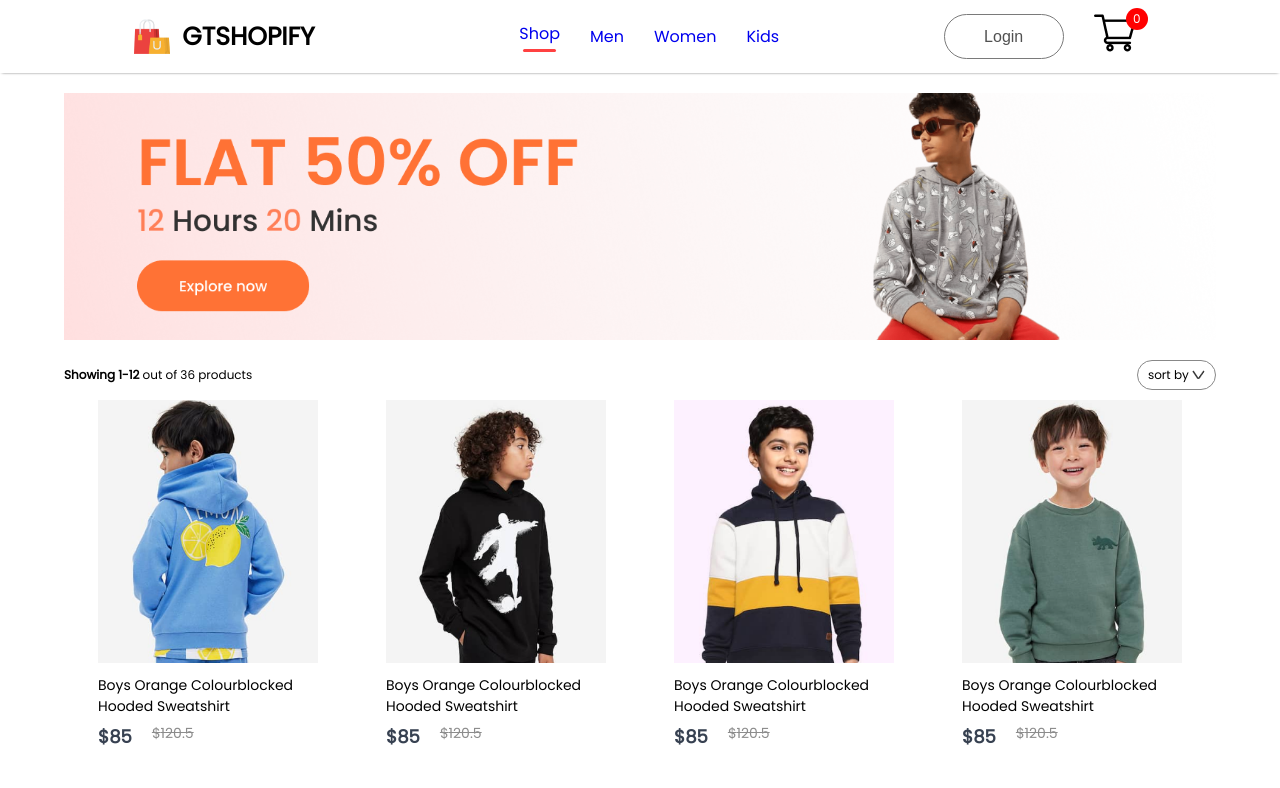
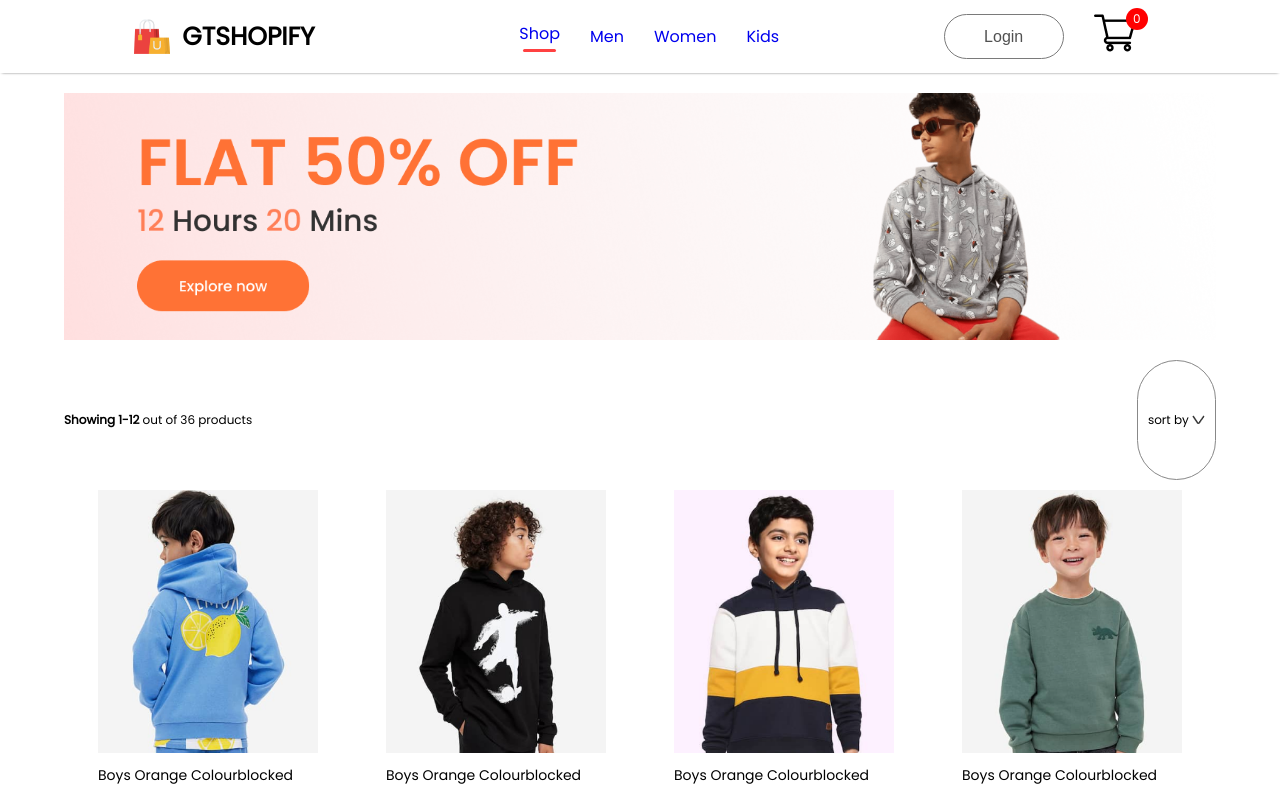
Before and after one commit to Gowtham271199/E-commerce-FE, a React (Create React App) app: page /kids in a window 1280 px wide. Shown: the top 788 px of the page. Built offline with nearby package versions, Linux system fonts and the light colour scheme.

Commit message:
first commit

```diff
--- a/src/Pages/CSS/ShopCategory.css
+++ b/src/Pages/CSS/ShopCategory.css
@@ -46,8 +46,9 @@ width:82%;
         margin: auto;
     }
     .shopcategory-sort{
-        padding: 5px 10px;
+        padding: 50px 10px;
         font-size: 12px;
+
     }
     .shopcategory-indexSort p{
         font-size: 12px;
```
Also changed, not shown: 1 other file (tests, documents, lock files or other folders).
